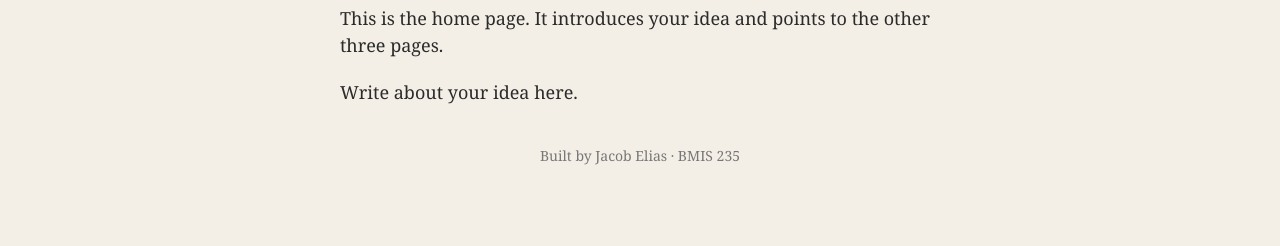
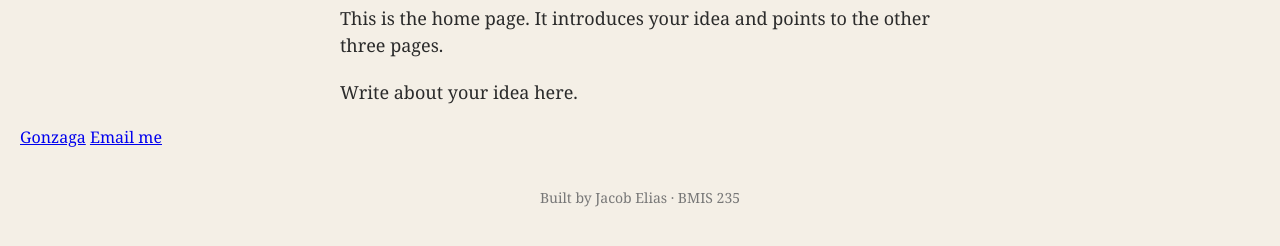
Before and after one commit to jacobelias006/bmis235-html-3, a plain HTML site: page index.html in a window 1280 px wide. Shown: the part 190-436 px from the top of the page. Drawn offline with Linux system fonts and the light colour scheme.

Commit message:
Update index.html

```diff
--- a/index.html
+++ b/index.html
@@ -38,6 +38,8 @@
      ===================================================================== -->
 <div class="showcase"></div>
 
+  <a href="https://www.gonzaga.edu">Gonzaga</a>
+  <a href="mailto:jelias3@zagmail.gonzaga.edu">Email me</a>
 <!-- Footer: fill in your name -->
 <footer>Built by Jacob Elias &middot; BMIS 235</footer>
 
```
